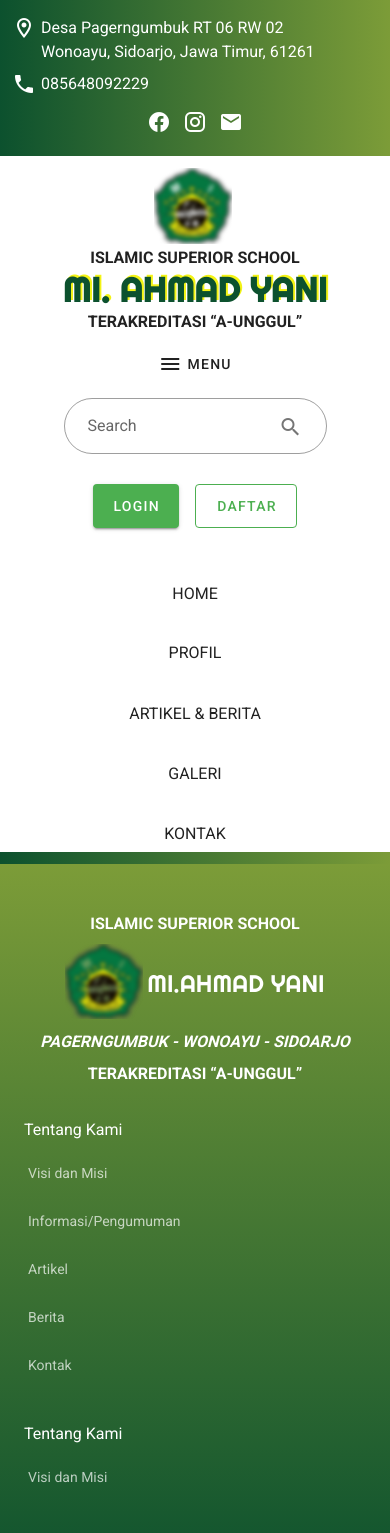
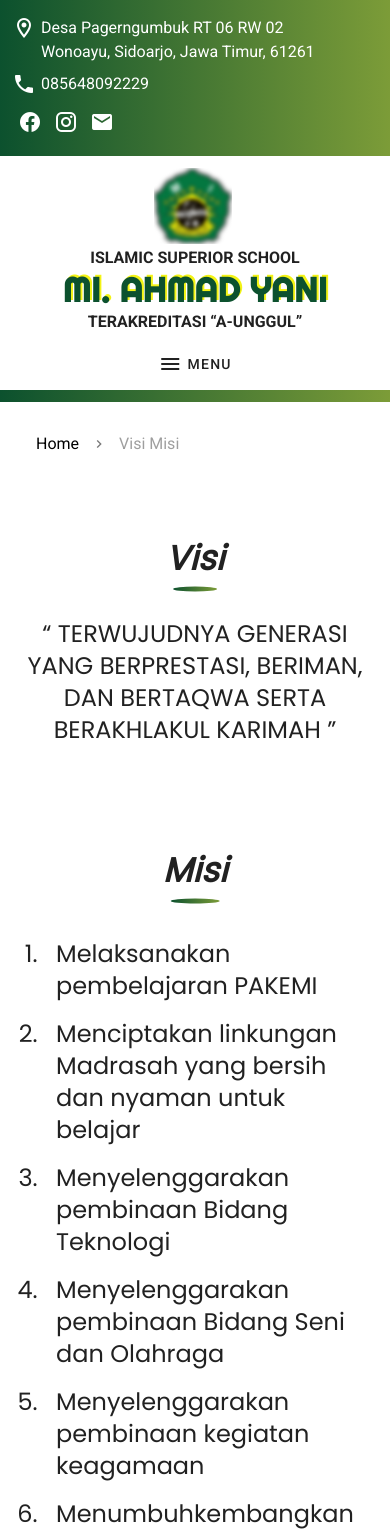
Before and after one commit to riskiputraalamzah/miahmadyani, a Vue app: page /visi-misi in a window 390 px wide. Shown: the top 1533 px of the page. Built offline with nearby package versions, Linux system fonts and the light colour scheme; a web font is replaced by a local one.

Commit message:
membuat menu visi misi

```diff
--- a/package.json
+++ b/package.json
@@ -11,7 +11,8 @@
     "core-js": "^3.6.5",
     "vue": "^2.6.11",
     "vue-router": "^3.5.2",
-    "vuetify": "^2.4.0"
+    "vuetify": "^2.4.0",
+    "vuex": "^3.6.2"
   },
   "devDependencies": {
     "@vue/cli-plugin-babel": "~4.5.0",
--- a/src/App.vue
+++ b/src/App.vue
@@ -3,18 +3,22 @@
     <Navbar />
 
     <v-main>
-      <v-scale-transition>
+      <v-fade-transition>
         <router-view></router-view>
-      </v-scale-transition>
+      </v-fade-transition>
     </v-main>
     <div class="my-footer">
       <v-container class="py-0">
         <div class="data-footer py-10">
-          <v-row justify="center" align="center">
-            <v-col cols="12" md="4" class="font-weight-bold">
+          <v-row
+            justify="center"
+            class="flex-md-row-reverse flex-row"
+            align="center"
+          >
+            <v-col cols="12" ord md="4" class="font-weight-bold">
               <div class="text-center my-2">ISLAMIC SUPERIOR SCHOOL</div>
               <div
-                class="d-flex my-2 align-center justify-center flex-sm-column flex-row"
+                class="d-flex my-2 align-center text-center justify-center flex-sm-column flex-row"
               >
                 <div
                   style="width:calc(2vw + 70px);height:calc(2vw + 70px)"
@@ -31,9 +35,33 @@
               </div>
               <div class="text-center my-2">TERAKREDITASI <q>A-UNGGUL</q></div>
             </v-col>
-            <v-col cols="12" md="4" sm="6">
+            <v-col cols="12" order-md="last" md="4" sm="6">
               <div class="text-md-h6 pl-3 text-heading font-poppins">
                 Tentang Kami
+              </div>
+              <v-list color="transparent " flat dark>
+                <v-list-item-group>
+                  <v-list-item>
+                    <v-subheader class="pl-0">Visi dan Misi</v-subheader>
+                  </v-list-item>
+                  <v-list-item>
+                    <v-subheader class="pl-0">Informasi Sekolah</v-subheader>
+                  </v-list-item>
+                  <v-list-item>
+                    <v-subheader class="pl-0">Artikel</v-subheader>
+                  </v-list-item>
+                  <v-list-item>
+                    <v-subheader class="pl-0">Berita</v-subheader>
+                  </v-list-item>
+                  <v-list-item>
+                    <v-subheader class="pl-0">Kontak</v-subheader>
+                  </v-list-item>
+                </v-list-item-group>
+              </v-list>
+            </v-col>
+            <!-- <v-col cols="12" md="4" sm="6">
+              <div class="text-md-h6 pl-3 text-heading font-poppins">
+                Other
               </div>
               <v-list color="transparent " flat dark>
                 <v-list-item-group>
@@ -54,22 +82,10 @@
                   </v-list-item>
                 </v-list-item-group>
               </v-list>
-            </v-col>
-            <v-col cols="12" md="4" sm="6" align-self="start">
-              <div class="text-md-h6 pl-3 text-heading font-poppins">
-                Tentang Kami
-              </div>
-              <v-list flat color="transparent" dark>
-                <v-list-item-group>
-                  <v-list-item>
-                    <v-subheader class="pl-0">Visi dan Misi</v-subheader>
-                  </v-list-item>
-                </v-list-item-group>
-              </v-list>
-            </v-col>
+            </v-col> -->
           </v-row>
         </div>
-        <div class="copyright text-center py-2">
+        <div class="copyright text-center py-3 font-weight-medium">
           &copy; 2021 &mdash; MI Ahmad Yani &mdash; All Rights Reserved
         </div>
       </v-container>
--- a/src/assets/css/main.css
+++ b/src/assets/css/main.css
@@ -66,18 +66,64 @@
   color: var(--green);
   text-shadow: 2px -2px var(--semiYellow);
 }
-
-.parent-navbar .v-list-item:not(.list-dropdown) {
+.parent-navbar .v-list-item:not(.list-dropdown),
+.parent-navbar .v-list-item:not(.list-dropdown)::before {
   transition: background 0.2s linear;
   background-color: white !important;
 }
-.parent-navbar .v-list-item:not(.list-dropdown).v-list-item--active,
-.parent-navbar .v-list-item:not(.list-dropdown):hover,
-.parent-navbar .v-list-item:not(.list-dropdown)::before {
+.parent-navbar
+  .v-list-item.parent-menu-dropdown:not(.v-item--active)
+  .v-list-group
+  .v-list-group__header {
+  color: black !important;
+}
+.parent-navbar .v-list-item:not(.list-dropdown).v-item--active,
+.parent-navbar .v-list-item:not(.list-dropdown).v-item--active::before,
+.parent-navbar
+  .v-list-item.parent-menu-dropdown
+  .v-list-group
+  .v-list-group__header,
+.parent-navbar
+  .v-list-item.parent-menu-dropdown
+  .v-list-group
+  .v-list-group__header:hover,
+.parent-navbar
+  .v-list-item.parent-menu-dropdown
+  .v-list-group
+  .v-list-group__header::before {
+  background-color: transparent !important;
+  color: white !important;
+}
+.parent-navbar
+  .v-list-item.parent-menu-dropdown:not(.v-item--active)
+  .v-list-group
+  .v-list-group__header {
+  color: black !important;
+}
+.parent-navbar
+  .v-list-item.parent-menu-dropdown
+  .v-list-group
+  .v-list-group__header {
+  padding: 0;
+}
+
+/* .parent-navbar .v-list-item:not(.list-dropdown) {
+  transition: background 0.2s linear;
+  background-color: white !important;
+}
+.parent-navbar .v-list-item:not(.list-dropdown).v-list-item--active, */
+/* .parent-navbar .v-list-item:not(.list-dropdown):hover, */
+/* .parent-navbar .v-list-item:not(.list-dropdown)::before {
   color: white !important;
   opacity: 1;
   background-color: transparent !important;
 }
+
+.v-list-group .v-list-group__header.v-list-item {
+  color: white !important;
+  background-color: transparent !important;
+  padding: 0;
+} */
 
 .parent-list-menu {
   transition: all 0.5s ease;
@@ -120,8 +166,9 @@
 
 .my-footer {
   color: white;
-  background-image: linear-gradient(to top, var(--green), var(--semiGreen));
+  background-image: var(--myGradient);
 }
+
 /* .my-footer .data-footer {
   background-color: var(--semiGreen);
 }
@@ -138,6 +185,31 @@
 
 .v-breadcrumbs__item:not(.v-breadcrumbs__item--disabled) {
   color: black;
+}
+
+.v-slide-group {
+  position: relative;
+}
+.v-slide-group .v-slide-group__next,
+.v-slide-group .v-slide-group__prev {
+  position: absolute;
+  z-index: 2;
+  top: 0;
+  bottom: 0;
+}
+.v-slide-group .v-slide-group__next i,
+.v-slide-group .v-slide-group__prev i {
+  background-color: white;
+  box-shadow: 2px 2px 2.5px rgba(0, 0, 0, 0.2),
+    -2px 2px 2.5px rgba(0, 0, 0, 0.2);
+  padding: 0.5rem;
+  border-radius: 50%;
+}
+.v-slide-group .v-slide-group__next {
+  right: 0;
+}
+.v-slide-group .v-slide-group__prev {
+  left: 0;
 }
 @keyframes scaleImage {
   0% {
@@ -161,16 +233,29 @@
   }
 }
 @media (max-width: 599px) {
-  /* .v-list-item:not(.list-dropdown).v-list-item--active,
-  .v-list-item:not(.list-dropdown):hover,
-  .v-list-item:not(.list-dropdown)::before {
-    color: var(--green) !important;
-    background-color: white !important;
-  } */
   .navbar .container .parent-menu.list-menu {
     left: 50%;
   }
-
+  .parent-navbar
+    .v-list-item.parent-menu-dropdown:hover
+    .v-list-item.list-dropdown {
+    color: black !important;
+  }
+  .parent-navbar
+    .v-list-item.parent-menu-dropdown.v-item--active:hover
+    .v-list-item.list-dropdown {
+    color: white !important;
+  }
+  /* .parent-navbar .v-list-item.parent-menu-dropdown:hover,
+  html
+    body
+    .v-application
+    .parent-navbar
+    .v-list-item.parent-menu-dropdown:hover
+    .v-list-group__header {
+    background-color: transparent !important;
+    color: white !important;
+  } */
   .navbar .parent-menu {
     margin: 0 auto;
     padding: 0;
--- a/src/components/Dropdown.vue
+++ b/src/components/Dropdown.vue
@@ -1,17 +1,22 @@
 <template>
+  <div>
     <v-menu
       open-on-hover
       rounded="0"
       bottom
       offset-y
       transition="slide-y-transition"
+      v-if="$vuetify.breakpoint.width > 599"
     >
       <template v-slot:activator="{ on, attrs }">
         <v-list-item-title
           v-bind="attrs"
           v-on="on"
           height="100%"
-        class="text-center d-flex justify-center align-center pt-3"
+          :class="[
+            'text-center d-flex justify-sm-center justify-start align-center pt-3 pb-sm-0',
+            parentKey != countMenu ? 'pb-3' : 'pb-0',
+          ]"
           v-text="text"
         ></v-list-item-title>
       </template>
@@ -21,9 +26,9 @@
             class="list-dropdown"
             v-for="(menu, i) in menus"
             :key="i"
+            @click="selected"
             :to="menu.path"
             exact
-          @click="selected()"
           >
             <v-list-item-content>
               <v-list-item-title
@@ -35,27 +40,66 @@
         </v-list-item-group>
       </v-list>
     </v-menu>
+
+    <v-hover open-delay="500" v-slot="{ hover }" v-else>
+      <v-list-group :value="hover" class="px-sm-0 px-4">
+        <template v-slot:activator>
+          <v-list-item-title
+            :class="[
+              'text-center d-flex justify-sm-center justify-start align-center pt-3 pb-sm-0',
+              parentKey != countMenu ? 'pb-3' : 'pb-0',
+            ]"
+            v-text="text"
+          ></v-list-item-title>
+        </template>
+
+        <v-list dense nav class="px-0" color="transparent">
+          <v-list-item-group no-action sub-group v-model="activeMenu">
+            <v-list-item
+              class="list-dropdown white--text"
+              v-for="(menu, i) in menus"
+              :key="i"
+              active-class="success font-weight-bold"
+              :to="menu.path"
+              exact
+              @click="selected"
+            >
+              <v-list-item-content>
+                <v-list-item-title
+                  class="justify-start "
+                  v-text="menu.text"
+                ></v-list-item-title>
+              </v-list-item-content>
+            </v-list-item>
+          </v-list-item-group>
+        </v-list>
+      </v-list-group>
+    </v-hover>
+  </div>
 </template>
 <script>
 export default {
   name: "Dropdown",
-  props: ["text", "menus", "parentKey"],
+  props: ["text", "menus", "parentKey", "countMenu"],
   data() {
     return {
+      show: false,
       activeMenu: null,
     };
   },
-  mounted() {
+  created() {
     //  cek , apakah halaman saat ini sedang mengakses menu dropdown atau tidak
     // bila iya maka emit class active ke parent menu
+
     if (this.menus.map((e) => e.path).includes(this.$route.path)) {
       this.selected();
     }
   },
   methods: {
     selected() {
-      this.$emit("activeParent", this.parentKey);
-      this.$emit("closeSectionMenu");
+      // this.show = !this.show;
+      this.$emit("activeParentMenu", this.parentKey);
+      // this.$emit("closeSectionMenu");
     },
   },
 };
--- a/src/components/Navbar.vue
+++ b/src/components/Navbar.vue
@@ -16,7 +16,7 @@
             <span>085648092229</span>
           </div>
         </div>
-        <div class="right mx-md-0 mx-auto  my-1">
+        <div class="right   my-1">
           <v-tooltip bottom v-for="(sosmed, i) in sosmeds" :key="i">
             <template v-slot:activator="{ on, attrs }">
               <v-btn dark icon v-bind="attrs" v-on="on">
@@ -29,7 +29,7 @@
       </v-container>
     </div>
     <div class="navbar">
-      <v-container class="pb-0" fluid>
+      <v-container class="pb-0">
         <div
           class="d-flex flex-wrap justify-md-space-between justify-center flex-md-row flex-column align-center"
         >
@@ -67,8 +67,11 @@
           </v-btn>
 
           <v-expand-transition>
-            <div v-show="$vuetify.breakpoint.width > 599 || showMenu">
-              <v-form class="mt-md-8 mt-2" @submit.prevent>
+            <div
+              class="mx-auto"
+              v-show="$vuetify.breakpoint.width > 599 || showMenu"
+            >
+              <v-form class="mt-md-8 mt-sm-6 mt-2" @submit.prevent>
                 <v-text-field
                   v-model="keyword"
                   color="success"
@@ -83,8 +86,11 @@
           ></v-expand-transition>
 
           <v-expand-transition>
-            <div v-show="$vuetify.breakpoint.width > 599 || showMenu">
-              <div class="mb-4 mb-md-0">
+            <div
+              class="mx-auto mt-sm-3 mt-0"
+              v-show="$vuetify.breakpoint.width > 599 || showMenu"
+            >
+              <div class="mb-4 mb-md-0 ">
                 <v-btn color="success" class="mx-2" large>login</v-btn>
                 <v-btn color="success" class="mx-2" outlined large
                   >daftar</v-btn
@@ -97,37 +103,42 @@
 
       <v-expand-transition>
         <div v-show="$vuetify.breakpoint.width > 599 || showMenu">
-          <v-list class="pa-0 mt-5 list-menu" width="100%">
-            <v-list-item-group
-              v-model="activeParentDropdown"
-              class="d-sm-flex d-block"
-              color="success"
-            >
+          <v-list class="pa-0 mt-sm-5 mt-3 list-menu" width="100%">
+            <v-list-item-group class="d-sm-flex d-block" color="transparent">
+              <v-list-item disabled class="d-sm-block d-none"></v-list-item>
+
               <v-list-item
                 v-for="(menu, i) in menus"
                 :key="i"
                 :to="menu.path"
                 exact
-                @click="closeMenu('child' in menu)"
-                :class="['px-2 pb-sm-0', i != menus.length - 1 ? 'pb-3' : '']"
+                @click="activeMenu = 'child' in menu ? i : null"
+                :class="[
+                  'child' in menu ? 'parent-menu-dropdown px-sm-3 px-0' : '',
+                  activeMenu === i ? 'v-item--active v-list-item--active' : '',
+                ]"
               >
                 <v-list-item-content class="py-0">
                   <Dropdown
                     :text="menu.text"
                     :parentKey="i"
-                    @activeParent="activeParentDropdown = $event"
-                    @closeSectionMenu="closeMenu(false)"
+                    :countMenu="menus.length - 1"
+                    @activeParentMenu="activeMenu = $event"
                     :menus="menu.child"
                     v-if="'child' in menu"
                   />
                   <v-list-item-title
                     v-else
                     height="100%"
-                    class="text-center d-flex justify-center align-center pt-3"
+                    :class="[
+                      'text-center d-flex justify-sm-center justify-start align-center pt-3 pb-sm-0',
+                      i != menus.length - 1 ? 'pb-3' : 'pb-0',
+                    ]"
                     v-text="menu.text"
                   ></v-list-item-title>
                 </v-list-item-content>
               </v-list-item>
+              <v-list-item disabled class="d-sm-block d-none"></v-list-item>
             </v-list-item-group>
           </v-list>
         </div>
@@ -142,7 +153,7 @@
     return {
       keyword: null,
       showMenu: false,
-      activeParentDropdown: 3,
+      activeMenu: null,
       sosmeds: [
         {
           icon: "mdi-facebook",
@@ -166,6 +177,7 @@
           path: "/",
           text: "HOME",
         },
+
         {
           text: "PROFIL",
           child: [
@@ -174,12 +186,12 @@
               text: "Visi Misi",
             },
             {
-              path: "/child-1",
-              text: "Child 1",
+              path: "/infomasi-sekolah",
+              text: "Informasi Sekolah",
             },
             {
-              path: "/child-2",
-              text: "Child 2",
+              path: "/menu-lainnya-2",
+              text: "Menu Lainnya 2",
             },
           ],
         },
@@ -191,6 +203,7 @@
           path: "/galeri",
           text: "GALERI",
         },
+
         {
           path: "/kontak",
           text: "KONTAK",
@@ -203,12 +216,12 @@
   },
 
   methods: {
-    closeMenu(boolean) {
-      const width = this.$vuetify.breakpoint.width;
-      if (!boolean && width < 599) {
-        this.showMenu = !this.showMenu;
-      }
-    },
+    // closeMenu(boolean) {
+    //   const width = this.$vuetify.breakpoint.width;
+    //   if (!boolean && width < 599) {
+    //     this.showMenu = !this.showMenu;
+    //   }
+    // },
     search() {
       if (this.keyword) {
         alert(this.keyword);
--- a/src/router.js
+++ b/src/router.js
@@ -1,6 +1,8 @@
 import Vue from "vue";
 import Router from "vue-router";
 import Home from "./views/Home.vue";
+import Galeri from "./views/Galeri.vue";
+import VisiMisi from "./views/VisiMisi.vue";
 
 Vue.use(Router);
 export default new Router({
@@ -14,9 +16,12 @@
     {
       path: "/galeri",
       name: "galeri",
-
-      component: () =>
-        import(/* webpackChunkName: "about" */ "./views/Galeri.vue"),
+      component: Galeri,
+    },
+    {
+      path: "/visi-misi",
+      name: "visiMisi",
+      component: VisiMisi,
     },
   ],
 });
--- a/src/views/Galeri.vue
+++ b/src/views/Galeri.vue
@@ -19,15 +19,19 @@
           <v-col
             v-for="(album, i) in albums"
             :key="i"
-            cols="4"
+            cols="6"
+            sm="4"
+            md="3"
             class="d-flex child-flex"
           >
             <v-img
               :src="album.img"
               :lazy-src="album.img"
-              aspect-ratio="1"
-              class="grey lighten-2"
+              aspect-ratio="16/9"
+              class="grey lighten-2 align-end white--text"
+              gradient="to top,rgba(0,0,0,0.7),transparent"
             >
+              <v-card-title>{{ album.text }}</v-card-title>
               <template v-slot:placeholder>
                 <v-row class="fill-height ma-0" align="center" justify="center">
                   <v-progress-circular
@@ -63,18 +67,24 @@
       albums: [
         {
           img: "/images/galeri/gambar-1.jpg",
+          text: "Contoh Text",
         },
+
         {
           img: "/images/galeri/gambar-2.jpg",
+          text: "Contoh Text",
         },
         {
           img: "/images/galeri/gambar-3.jpg",
+          text: "Contoh Text",
         },
         {
           img: "/images/galeri/gambar-4.jpg",
+          text: "Contoh Text",
         },
         {
           img: "/images/galeri/gambar-5.jpg",
+          text: "Contoh Text",
         },
       ],
     };
--- /dev/null
+++ b/src/views/VisiMisi.vue
@@ -0,0 +1,129 @@
+<template>
+  <div class="page-visi-misi">
+    <v-container>
+      <v-breadcrumbs large light :items="items">
+        <template v-slot:divider>
+          <v-icon>mdi-chevron-right</v-icon>
+        </template>
+      </v-breadcrumbs>
+    </v-container>
+    <!-- <section class="py-10">
+      <v-container>
+        <v-row>
+          <v-col cols="12" md="6">
+            <div class="box  text-md-h3 pb-10 text-h4 font-weight-bold ">
+              <span class="font-poppins rule-headline">
+                Visi
+              </span>
+            </div>
+          </v-col>
+        </v-row>
+      </v-container>
+    </section> -->
+    <section class="py-10">
+      <v-container>
+        <v-row justify="center">
+          <v-col cols="12" md="10">
+            <div
+              class="mb-10  text-md-h3 text-h4 font-weight-bold text-center font-italic"
+            >
+              <span class="font-poppins rule-headline">
+                Visi
+              </span>
+            </div>
+
+            <div
+              class="text-center font-poppins text-md-h4 text-h5 font-weight-medium"
+            >
+              <q>
+                TERWUJUDNYA GENERASI YANG BERPRESTASI, BERIMAN, DAN BERTAQWA
+                SERTA BERAKHLAKUL KARIMAH
+              </q>
+            </div>
+          </v-col>
+        </v-row>
+      </v-container>
+    </section>
+    <section class="py-10">
+      <v-container>
+        <v-row justify="center">
+          <v-col cols="12" md="10">
+            <div
+              class="mb-10  text-md-h3 text-h4 font-weight-bold text-center font-italic"
+            >
+              <span class="font-poppins rule-headline">
+                Misi
+              </span>
+            </div>
+
+            <div class=" font-poppins text-md-h4 text-h5 font-weight-medium">
+              <ol type="1" class="list-misi">
+                <li>Melaksanakan pembelajaran PAKEMI</li>
+                <li>
+                  Menciptakan linkungan Madrasah yang bersih dan nyaman untuk
+                  belajar
+                </li>
+                <li>Menyelenggarakan pembinaan Bidang Teknologi</li>
+                <li>Menyelenggarakan pembinaan Bidang Seni dan Olahraga</li>
+                <li>Menyelenggarakan pembinaan kegiatan keagamaan</li>
+                <li>Menumbuhkembangkan sikap Akhlakul Karimah</li>
+                <li>Membiasakan perilaku hidup sehat dan disiplin</li>
+              </ol>
+            </div>
+          </v-col>
+        </v-row>
+      </v-container>
+    </section>
+  </div>
+</template>
+<script>
+export default {
+  data() {
+    return {
+      items: [
+        {
+          text: "Home",
+          disabled: false,
+          to: "/",
+        },
+        {
+          text: "Visi Misi",
+          disabled: true,
+          to: "/visi-misi",
+        },
+      ],
+    };
+  },
+};
+</script>
+
+<style scoped>
+.page-visi-misi ol.list-misi {
+  padding-left: 2rem;
+}
+.page-visi-misi ol.list-misi li {
+  padding: 0.5rem 12px;
+}
+
+/* .page-visi-misi .box {
+  border: 2px solid green;
+  display: inline-block;
+  padding: 2rem;
+  z-index: 2;
+  position: relative;
+  padding-top: 1.5rem;
+  border-radius: 10px;
+}
+.page-visi-misi .box::before {
+  content: "";
+  height: 100%;
+  width: 100%;
+  border: 2px solid green;
+  display: block;
+  bottom: -50%;
+  z-index: -1;
+  border-radius: 10px;
+  right: -50%;
+  position: absolute;
+} */
+</style>
```
Also changed, not shown: src/views/Home.vue (+56 -65 lines), 1 other file (tests, documents, lock files or other folders). Lines whose indentation alone changed are shown as unchanged.
